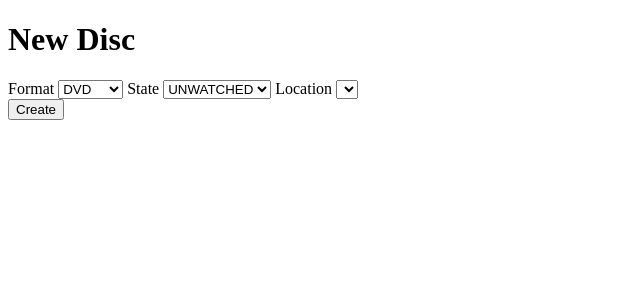
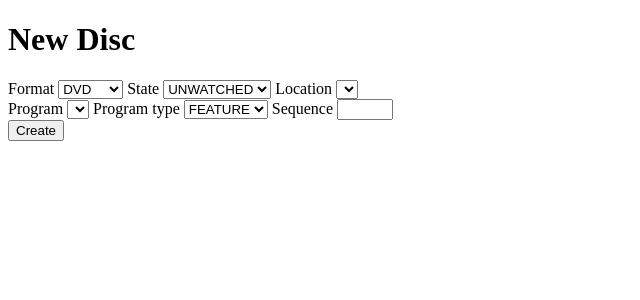
Before and after one commit to brachsmithi/programtracker, a Rails app: page /discs/new in a window 1280 px wide. Shown: the top 300 px of the page, without its empty margins (0-640 px from the left). Run offline with Rails 7, Linux system fonts and the light colour scheme; data comes from the database, SQL or seed files in the repository; data that the repository does not hold is empty; style sheets or scripts are compiled from the project's sources.

Commit message:
add empty program for disc forms

```diff
--- a/app/controllers/discs_controller.rb
+++ b/app/controllers/discs_controller.rb
@@ -9,6 +9,7 @@ class DiscsController < ApplicationController
 
   def new
     @disc = Disc.new
+    @disc.disc_programs.build
     @locations = Location.all_but_default
     @programs = Program.all
   end
@@ -26,6 +27,7 @@ class DiscsController < ApplicationController
 
   def edit
     @disc = Disc.find params[:id]
+    @disc.disc_programs.build
     @locations = Location.all_but_default
     @programs = Program.all
   end
--- a/app/models/disc.rb
+++ b/app/models/disc.rb
@@ -2,7 +2,7 @@ class Disc < ApplicationRecord
   belongs_to :location
   has_many :disc_programs
   has_many :programs, through: :disc_programs
-  accepts_nested_attributes_for :disc_programs
+  accepts_nested_attributes_for :disc_programs, reject_if: proc { |attributes| attributes['program_id'].blank? }
 
   before_save :set_default_location
 
--- a/app/views/discs/edit.html.haml
+++ b/app/views/discs/edit.html.haml
@@ -12,7 +12,7 @@
   = f.fields_for :disc_programs do |program_form|
     .program
       = program_form.label :program_id
-      = program_form.select :program_id, @programs.collect { |prog| [prog.name, prog.id] }, {}, multiple: false
+      = program_form.select :program_id, @programs.collect { |prog| [prog.name, prog.id] }, {include_blank: ''}, multiple: false
       = program_form.label :program_type
       = program_form.select :program_type, DiscProgram::PROGRAM_TYPES.collect { |pt| [pt, pt] }, {}, multiple: false
       = program_form.label :sequence
--- a/app/views/discs/new.html.haml
+++ b/app/views/discs/new.html.haml
@@ -12,7 +12,7 @@
   = f.fields_for :disc_programs do |program_form|
     .program
       = program_form.label :program_id
-      = program_form.select :program_id, @programs.collect { |prog| [prog.name, prog.id] }, {}, multiple: false
+      = program_form.select :program_id, @programs.collect { |prog| [prog.name, prog.id] }, {include_blank: ''}, multiple: false
       = program_form.label :program_type
       = program_form.select :program_type, DiscProgram::PROGRAM_TYPES.collect { |pt| [pt, pt] }, {}, multiple: false
       = program_form.label :sequence
```
